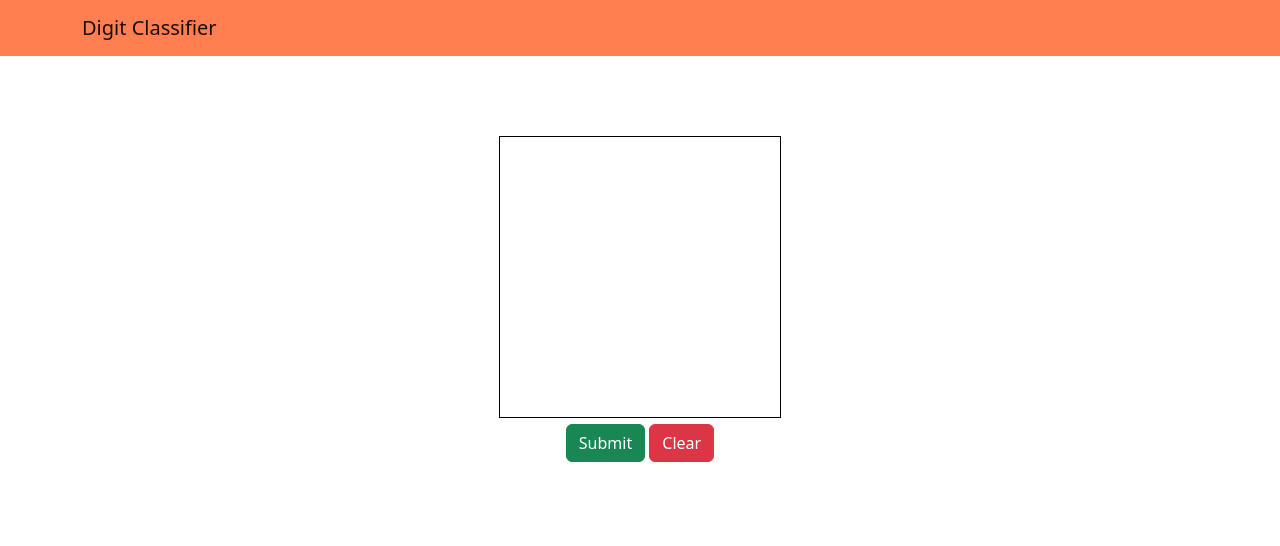
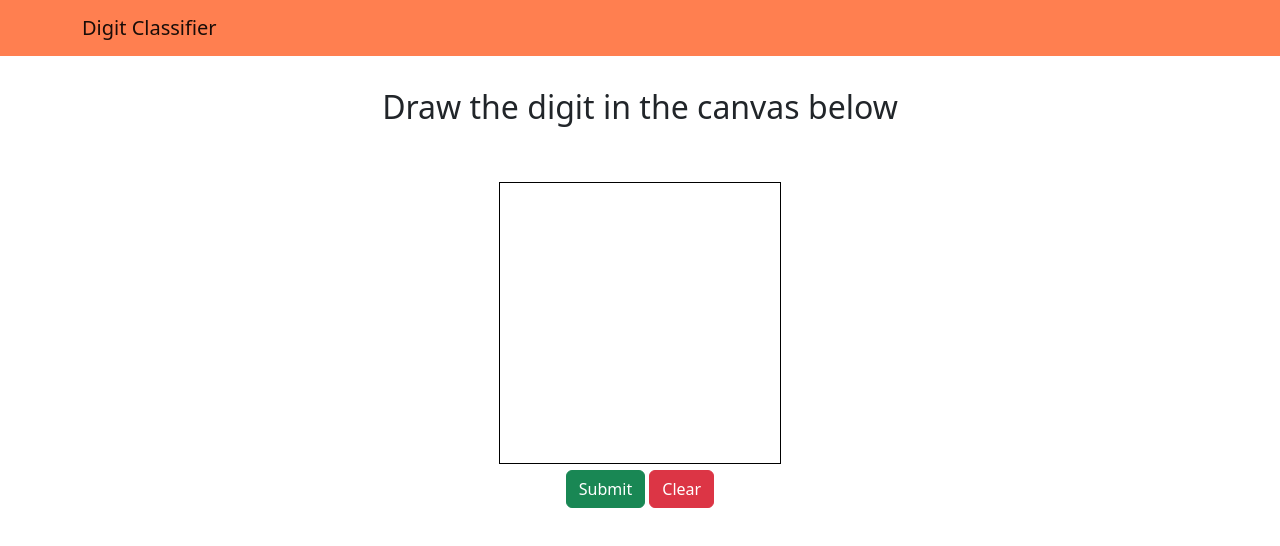
Before and after one commit to BulzEye/Handwritten-Digit-Recognition-App, a React (Create React App) app in the folder digit-classification-frontend/: page / in a window 1280 px wide. Shown: the top 546 px of the page. Built offline with nearby package versions, Linux system fonts and the light colour scheme.

Commit message:
leetle bit styling

```diff
--- a/digit-classification-frontend/src/App.js
+++ b/digit-classification-frontend/src/App.js
@@ -3,12 +3,14 @@ import './App.css';
 import Header from './components/Header';
 import { Container } from 'react-bootstrap';
 import Canvas from './components/Canvas';
+import styles from "./App.module.css";
 
 function App() {
     return (
         <div className="App">
             <Header />
             <Container>
+                <h2 className={styles.intro_heading}>Draw the digit in the canvas below</h2>
                 <Canvas width={280} height={280}/>
             </Container>
         </div>
--- /dev/null
+++ b/digit-classification-frontend/src/App.module.css
@@ -0,0 +1,3 @@
+.intro_heading {
+    margin-top: 2rem;
+}
--- a/digit-classification-frontend/src/components/Canvas.module.css
+++ b/digit-classification-frontend/src/components/Canvas.module.css
@@ -1,6 +1,6 @@
 .canvas {
     border: 1px solid black;
-    margin-top: 5rem;
+    margin-top: 3rem;
 }
 
 .prediction {
```
